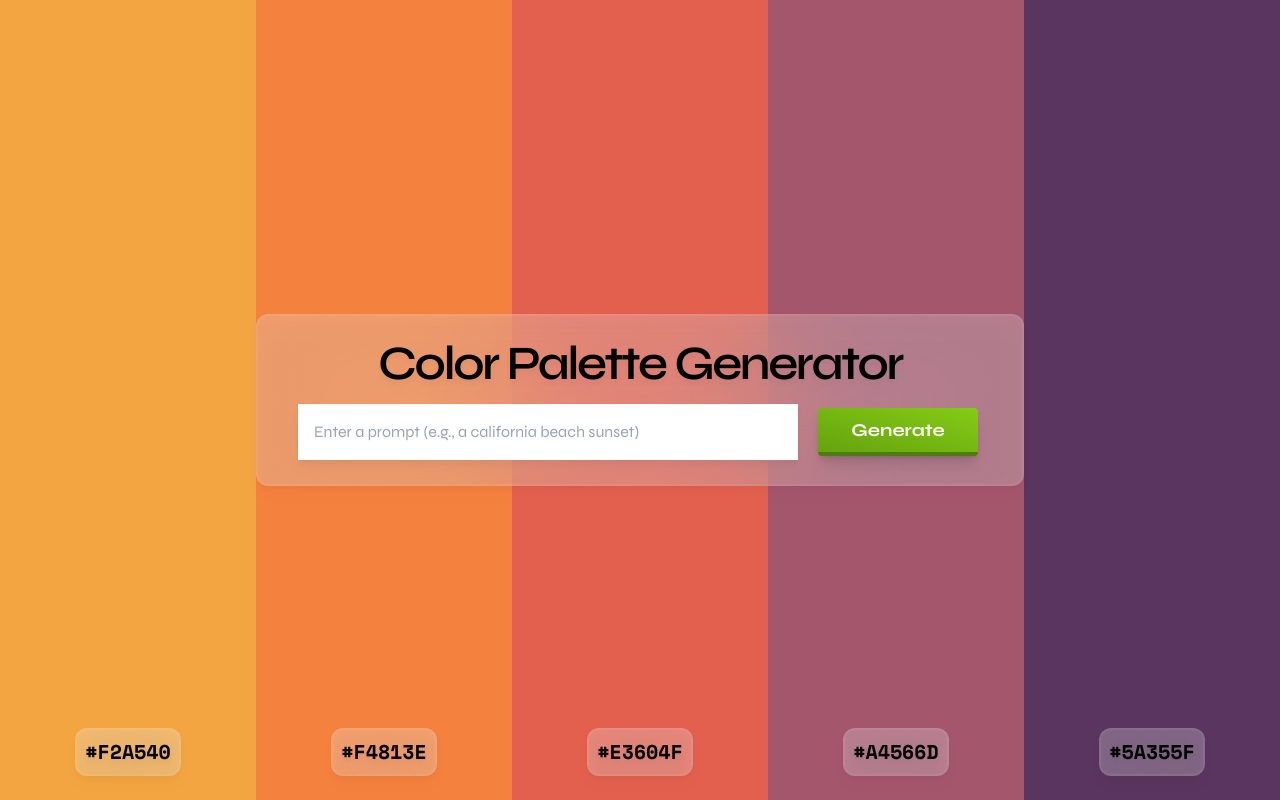
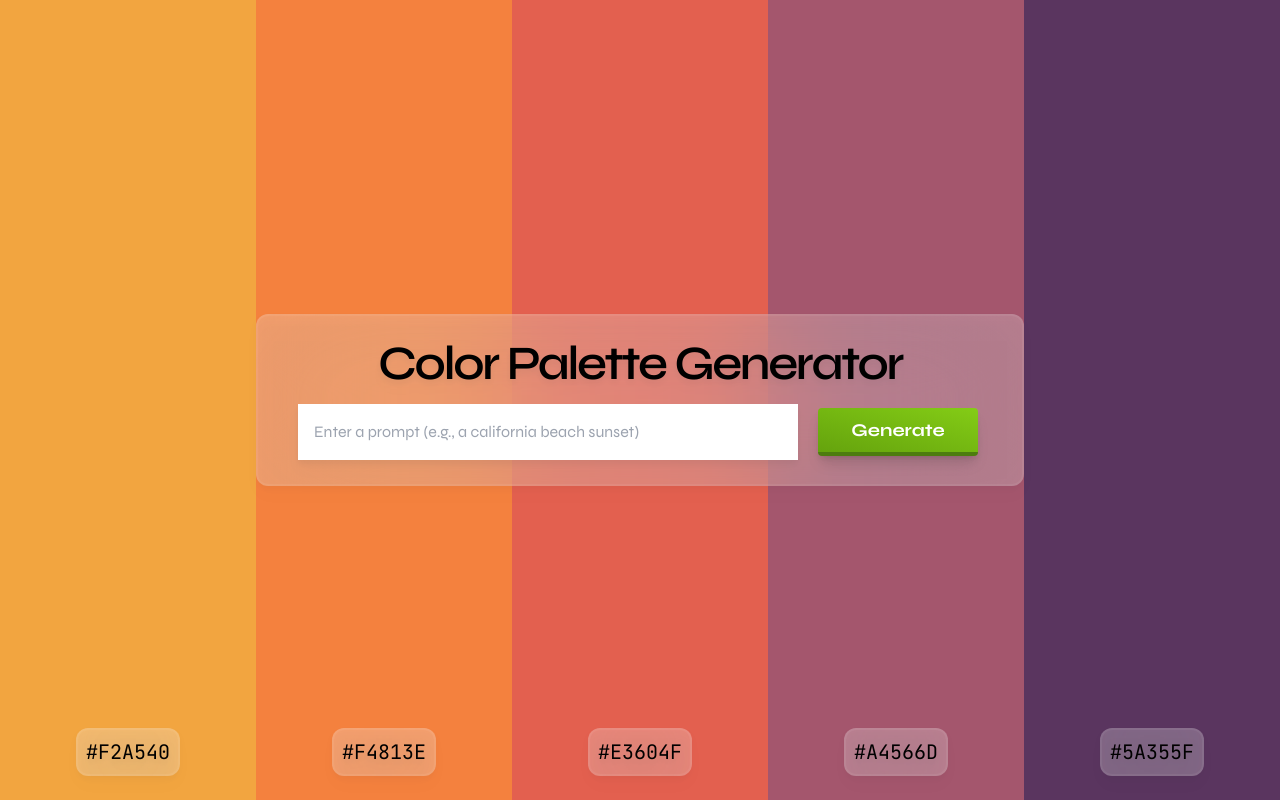
Before and after one commit to cjsidler/color-palette-generator, a Next.js app: page / in a window 1280 px wide. Built offline with nearby package versions, Linux system fonts and the light colour scheme.

Commit message:
switch to variable font

```diff
--- a/src/app/globals.css
+++ b/src/app/globals.css
@@ -16,8 +16,8 @@
     }
 }
 
-.font-space-mono {
-    font-family: var(--font-space-mono);
+.font-jetbrains-mono {
+    font-family: var(--font-jetbrains-mono);
 }
 
 .font-syne {
--- a/src/app/layout.tsx
+++ b/src/app/layout.tsx
@@ -1,8 +1,8 @@
 import type { Metadata } from "next";
-import { Space_Mono, Syne } from "next/font/google";
+import { JetBrains_Mono, Syne } from "next/font/google";
 import "./globals.css";
 
-const spaceMono = Space_Mono({ subsets: ["latin"], weight: "700", variable: "--font-space-mono" });
+const jetBrainsMono = JetBrains_Mono({ subsets: ["latin"], variable: "--font-jetbrains-mono" });
 const syne = Syne({ subsets: ["latin"], variable: "--font-syne" });
 
 export const metadata: Metadata = {
@@ -13,7 +13,7 @@ export const metadata: Metadata = {
 export default function RootLayout({ children }: { children: React.ReactNode }) {
     return (
         <html lang="en">
-            <body className={`${syne.variable} ${spaceMono.variable} overflow-hidden`}>
+            <body className={`${syne.variable} ${jetBrainsMono.variable} overflow-hidden`}>
                 {children}
             </body>
         </html>
--- a/src/app/page.tsx
+++ b/src/app/page.tsx
@@ -46,7 +46,7 @@ export default function Home() {
                             style={{ backgroundColor: color }}
                             onClick={() => console.log(`Clicked ${color}`)}
                         >
-                            <h3 className="font-space-mono text-xl backdrop-blur-3xl drop-shadow-lg bg-white/25 rounded-xl border-solid border-white/5 border-2 p-2">
+                            <h3 className="font-jetbrains-mono text-xl backdrop-blur-3xl drop-shadow-lg bg-white/25 rounded-xl border-solid border-white/5 border-2 p-2">
                                 {color}
                             </h3>
                         </div>
```
